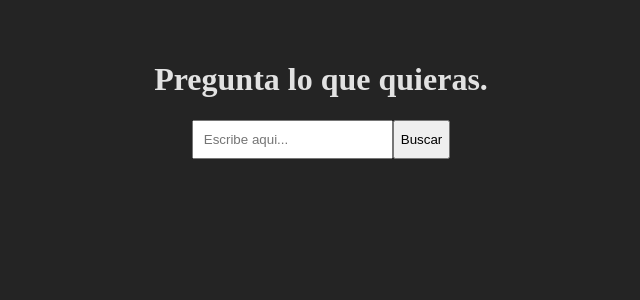
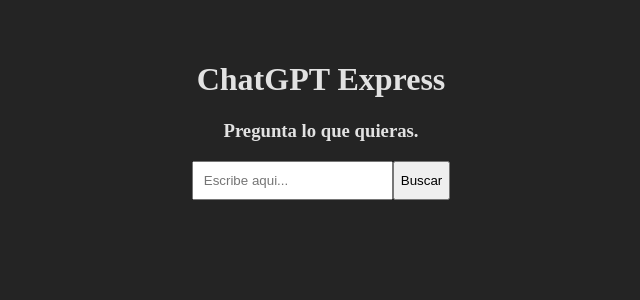
Before and after one commit to Martinmessner/messnerIA-openAI, a React (Vite) app: page / in a window 1280 px wide. Shown: the top 300 px of the page, without its empty margins (319-959 px from the left). Built offline with nearby package versions, Linux system fonts and the light colour scheme.

Commit message:
Add changes style

```diff
--- a/src/components/Main.jsx
+++ b/src/components/Main.jsx
@@ -32,7 +32,8 @@
 
     return (
       <main className="contenedor-main">
-        <h1> Pregunta lo que quieras.</h1>
+        <h1>ChatGPT Express</h1>
+        <h3> Pregunta lo que quieras.</h3>
         <form className="contenedor-form" onSubmit={handleSubmit}>
           <input
             type="text"
```
